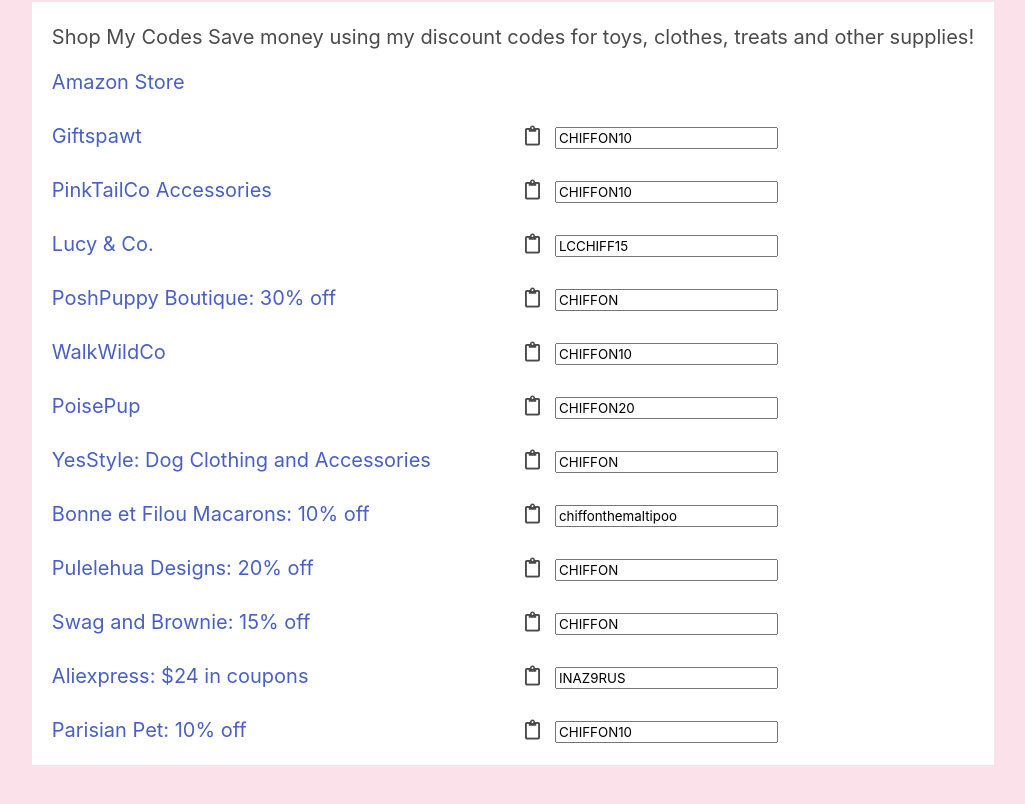
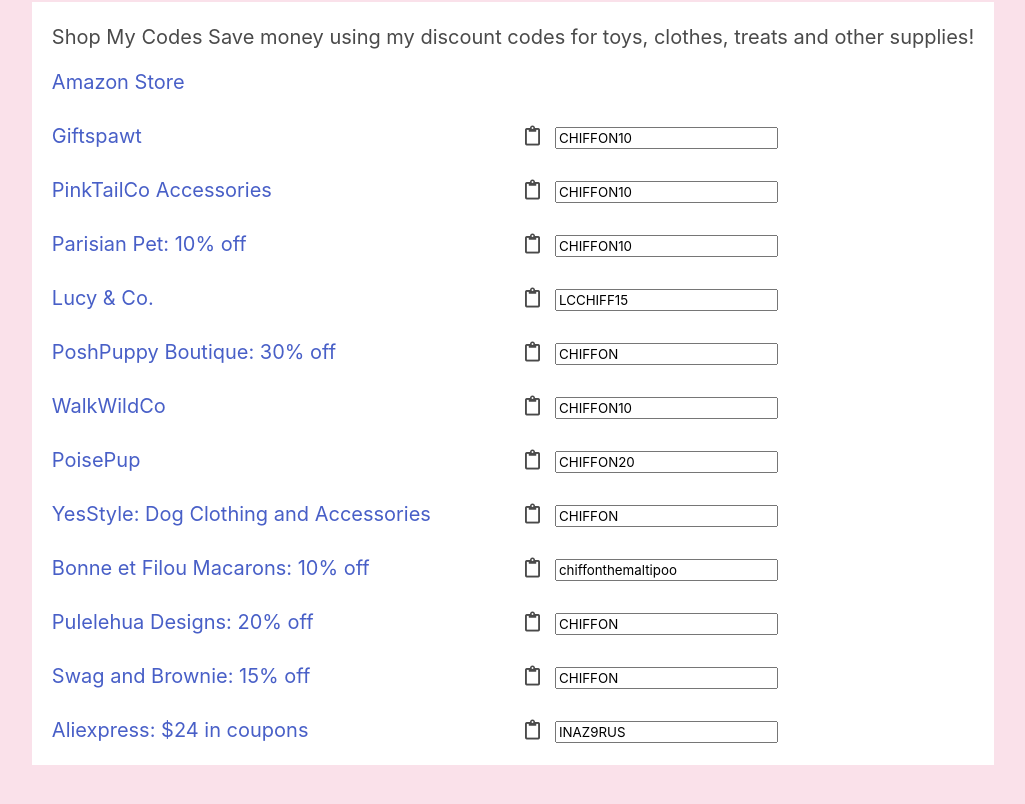
Before and after one commit to TechieQian/chiffon, a React (Create React App) app: page /shop in a window 1280 px wide. Shown: the part 592-1396 px from the top of the page, without its empty margins (127-1152 px from the left). Built offline with nearby package versions, Linux system fonts and the light colour scheme.

Commit message:
adding parisian pet

```diff
--- a/src/data/sponsors.ts
+++ b/src/data/sponsors.ts
@@ -16,6 +16,12 @@
   {
     link: "https://pinktailco.com/",
     label: "PinkTailCo Accessories",
+    code: "CHIFFON10",
+  },
+  {
+    link:
+      "https://www.parisianpet.com/?Click=6069",
+    label: "Parisian Pet: 10% off",
     code: "CHIFFON10",
   },
   {
@@ -64,12 +70,6 @@
     label: "Aliexpress: $24 in coupons",
     code: "INAZ9RUS",
   },
-  {
-    link:
-      "https://www.parisianpet.com/?Click=6069",
-    label: "Parisian Pet: 10% off",
-    code: "CHIFFON10",
-  },
 ];
 
 export interface ISponsor {
```
